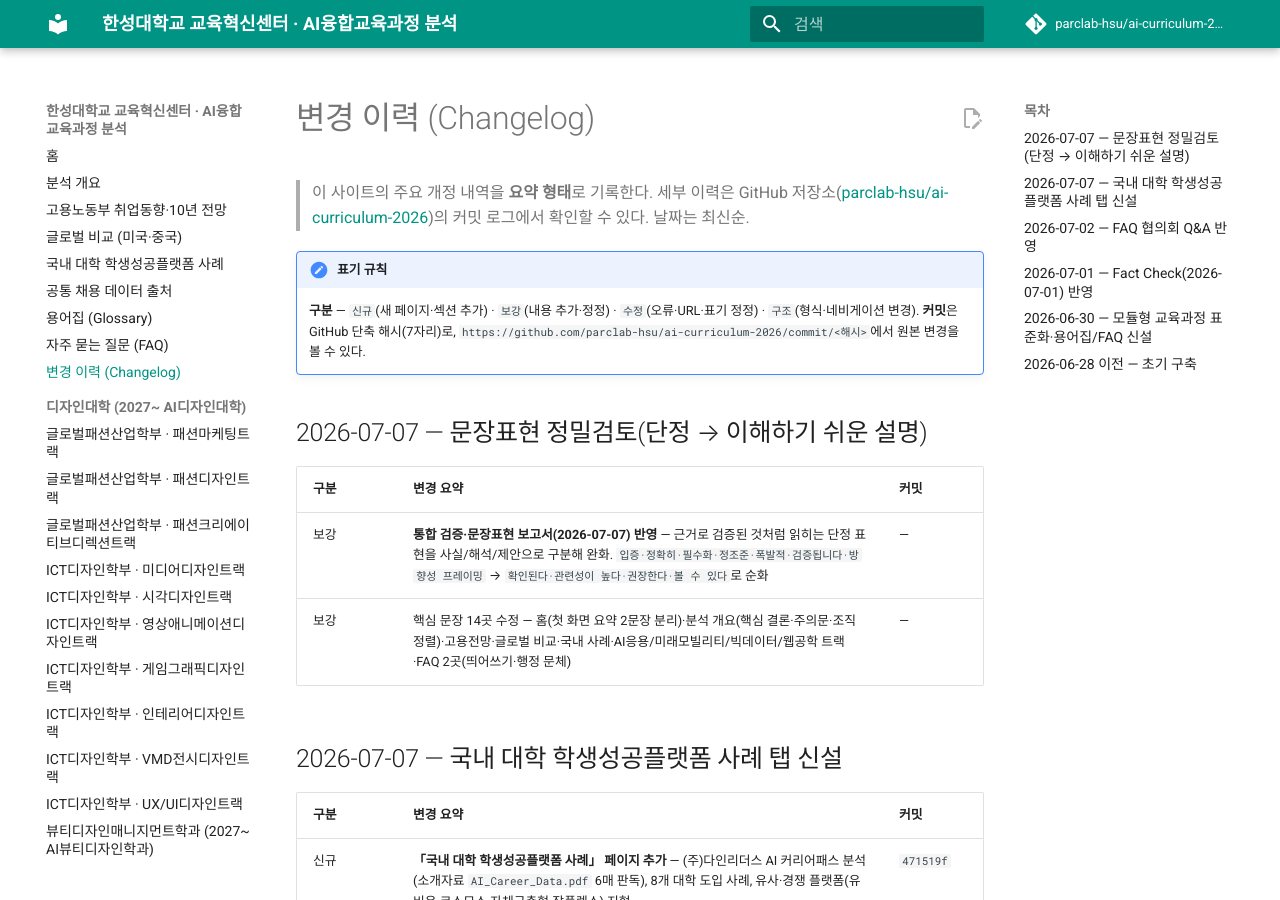
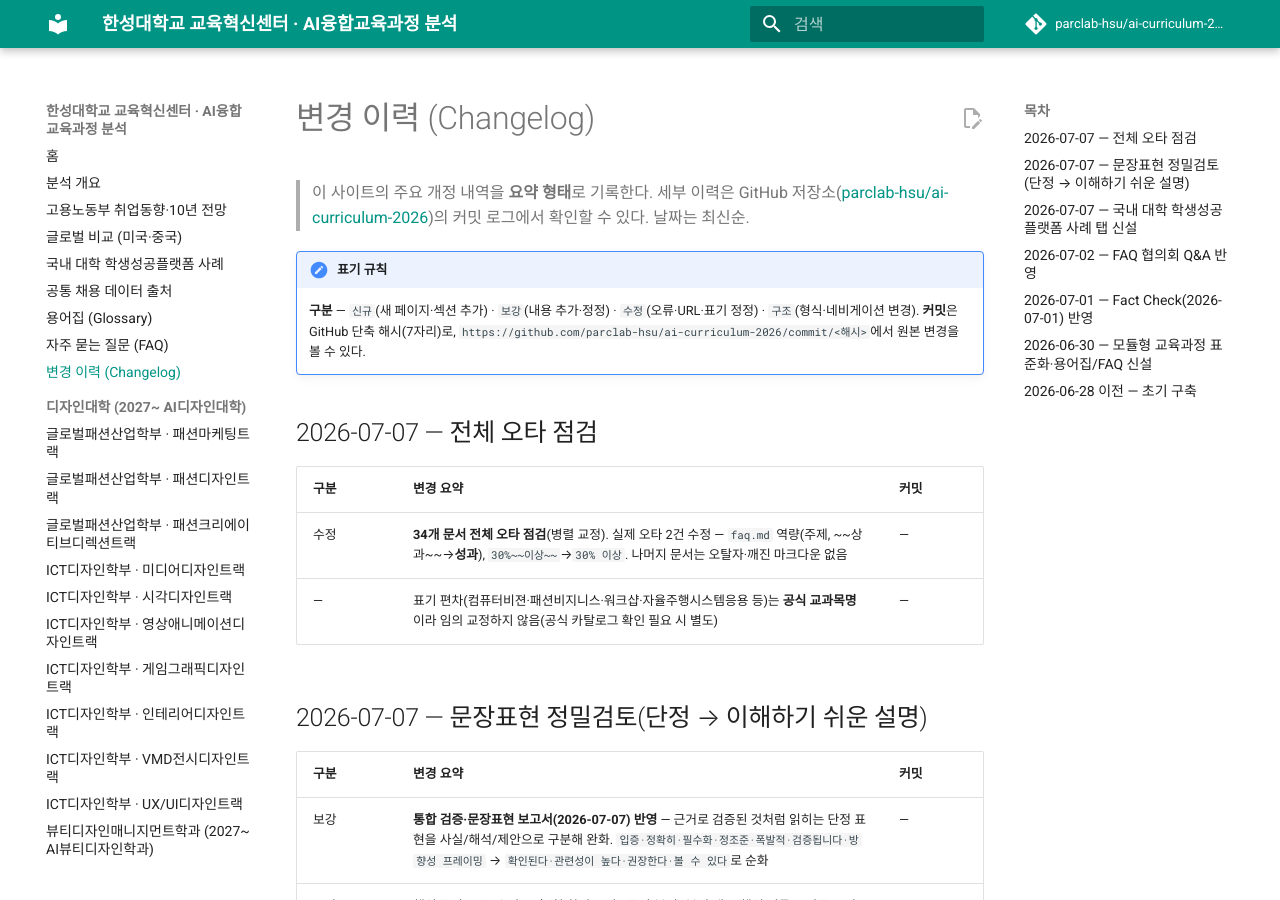
Before and after one commit to parclab-hsu/ai-curriculum-2026, an MkDocs documentation site: the page built from docs/changelog.md, in a window 1280 px wide and 900 px high. Built offline with MkDocs 1.6.1 and Material for MkDocs 9.7.7, drawn with Linux system fonts in a browser that asks for light colours; comment, search, counter and statistics services are not loaded.

Commit message:
전체 오타 점검 — faq.md 오타 2건 수정 (상과→성과, 30%이상→30% 이상)
- 34개 문서 병렬 교정 결과 실제 오타 2건만 발견·수정
- 나머지 표기 편차는 공식 교과목명이라 임의 교정 제외
- changelog 반영

Co-Authored-By: Claude Opus 4.8 (1M context) <noreply@anthropic.com>

```diff
--- a/docs/changelog.md
+++ b/docs/changelog.md
@@ -4,6 +4,13 @@
 
 !!! note "표기 규칙"
     **구분** — `신규`(새 페이지·섹션 추가) · `보강`(내용 추가·정정) · `수정`(오류·URL·표기 정정) · `구조`(형식·네비게이션 변경). **커밋**은 GitHub 단축 해시(7자리)로, `https://github.com/parclab-hsu/ai-curriculum-2026/commit/<해시>`에서 원본 변경을 볼 수 있다.
+
+## 2026-07-07 — 전체 오타 점검
+
+| 구분 | 변경 요약 | 커밋 |
+|---|---|---|
+| 수정 | **34개 문서 전체 오타 점검**(병렬 교정). 실제 오타 2건 수정 — `faq.md` 역량(주제, ~~상과~~→**성과**), `30%~~이상~~`→`30% 이상`. 나머지 문서는 오탈자·깨진 마크다운 없음 | — |
+| — | 표기 편차(컴퓨터비젼·패션비지니스·워크샵·자율주행시스템응용 등)는 **공식 교과목명**이라 임의 교정하지 않음(공식 카탈로그 확인 필요 시 별도) | — |
 
 ## 2026-07-07 — 문장표현 정밀검토(단정 → 이해하기 쉬운 설명)
 
```
Also changed, not shown: docs/faq.md (+2 -2 lines).
